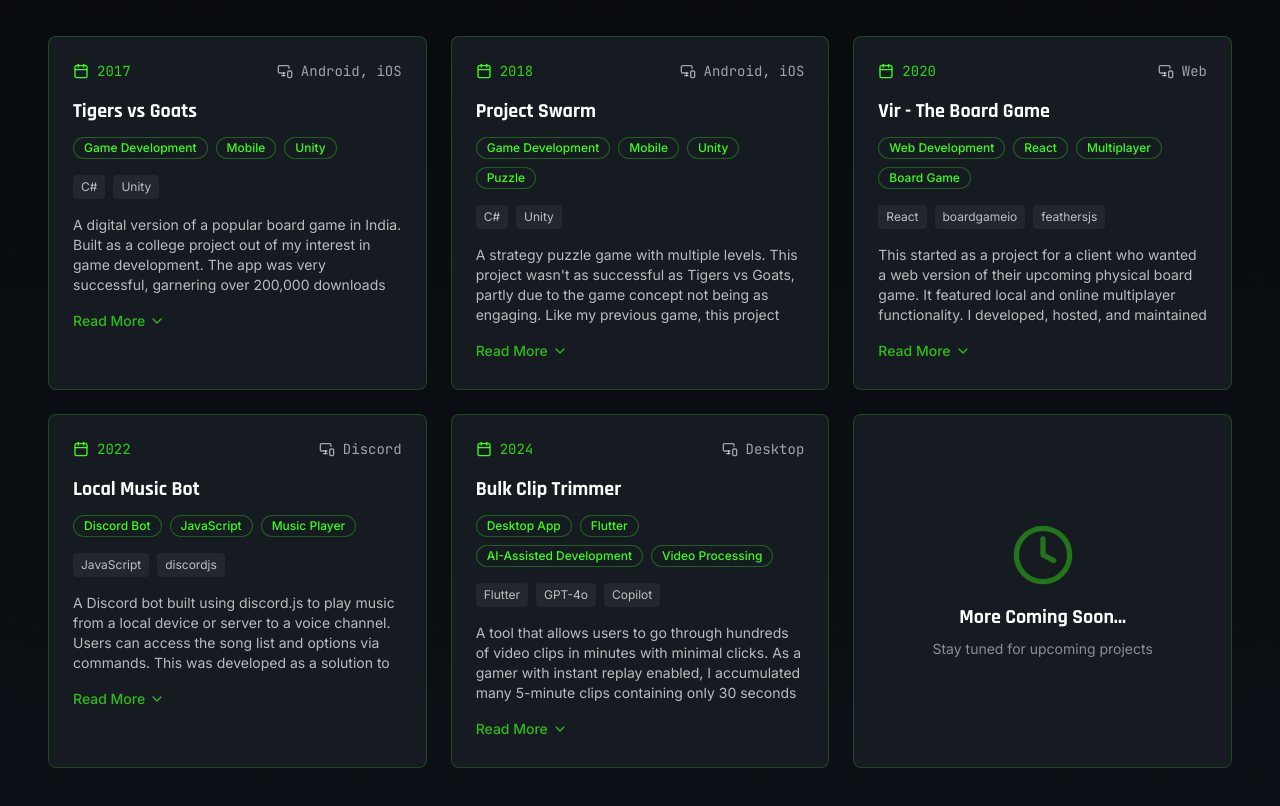
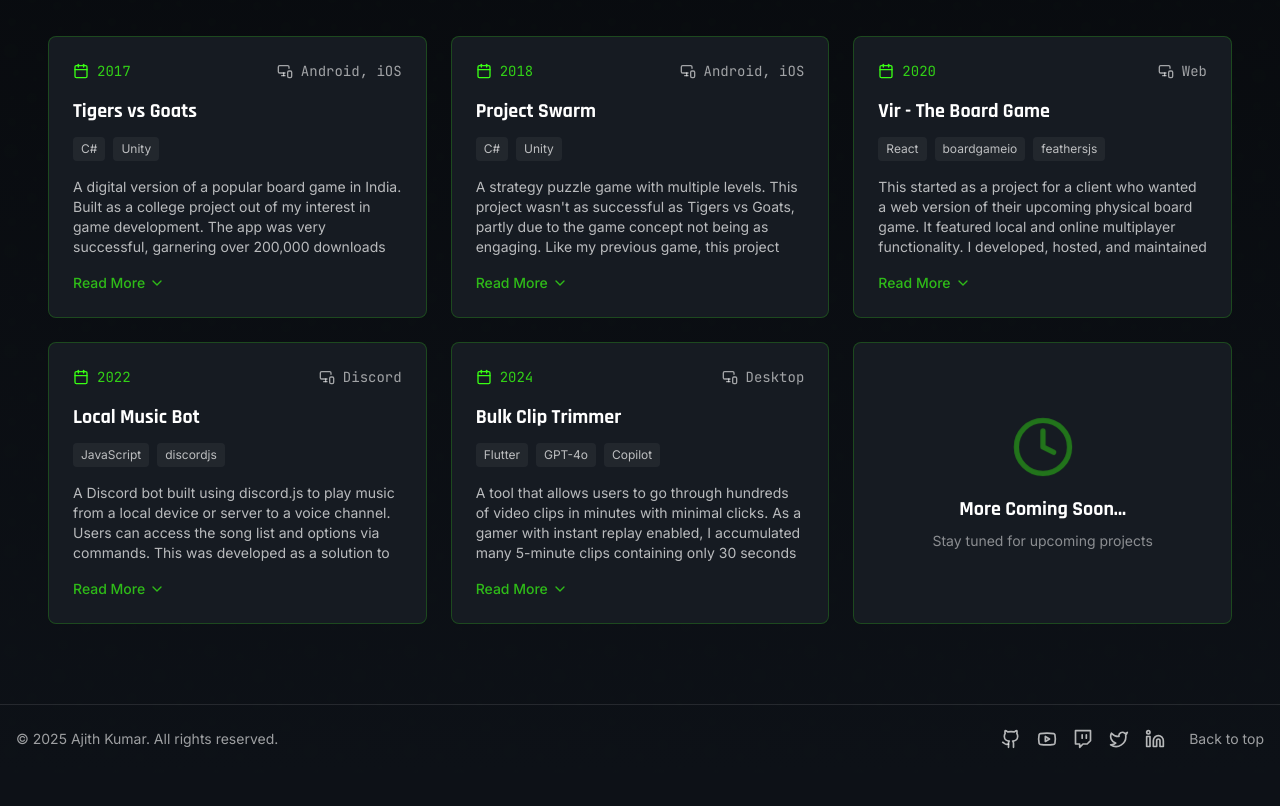
Before and after one commit to kumarajith/kumaji.dev, a React (Vite) app: page / in a window 1280 px wide. Shown: the part 1060-1866 px from the top of the page. After the commit the page ends 1833 px from the top, so only its background shows below. Built offline with nearby package versions, Linux system fonts and the light colour scheme.

Commit message:
Refactor project card tags
- Removed horizontal highlight on project hover.
- Removed duplicate tags from project cards and updated config.

```diff
--- a/src/components/ProjectCard.tsx
+++ b/src/components/ProjectCard.tsx
@@ -51,15 +51,6 @@ const ProjectCard: React.FC<ProjectCardProps> = ({ project, delay }) => {
           {project.title}
         </h3>
 
-        {/* Tags */}
-        <div className="flex flex-wrap gap-2 mb-4">
-          {project.tags.map((tag, index) => (
-            <span key={index} className="badge text-xs">
-              {tag}
-            </span>
-          ))}
-        </div>
-
         {/* Technologies */}
         <div className="mb-4">
           <div className="flex flex-wrap gap-2">
@@ -87,9 +78,6 @@ const ProjectCard: React.FC<ProjectCardProps> = ({ project, delay }) => {
           {expanded ? <ChevronUp className="h-4 w-4" /> : <ChevronDown className="h-4 w-4" />}
         </button>
       </div>
-
-      {/* Bottom glowing border accent that animates on hover */}
-      <div className="h-1 w-full bg-gradient-to-r from-transparent via-neon-green to-transparent opacity-0 group-hover:opacity-100 transition-opacity duration-300"></div>
     </div>
   );
 };
```
